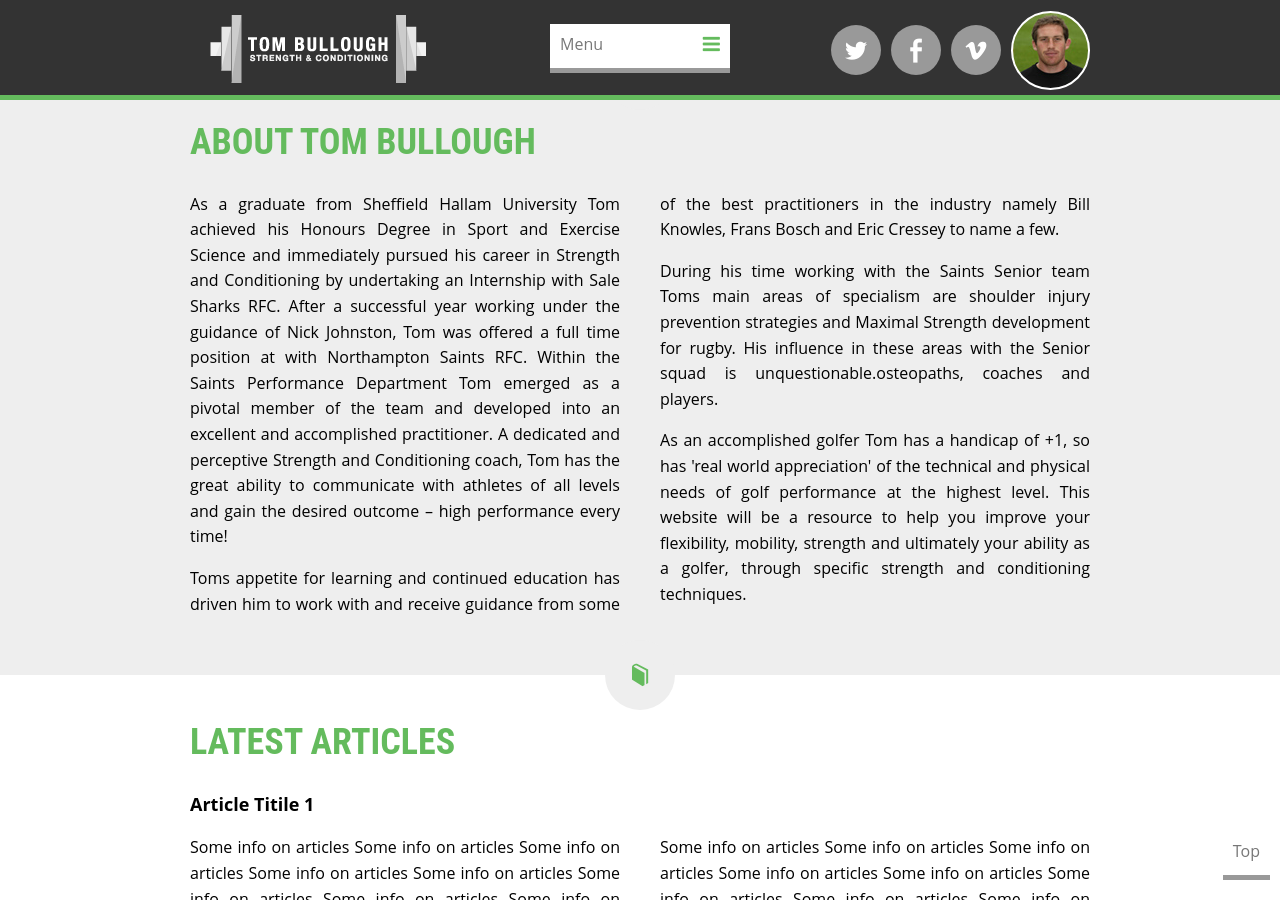
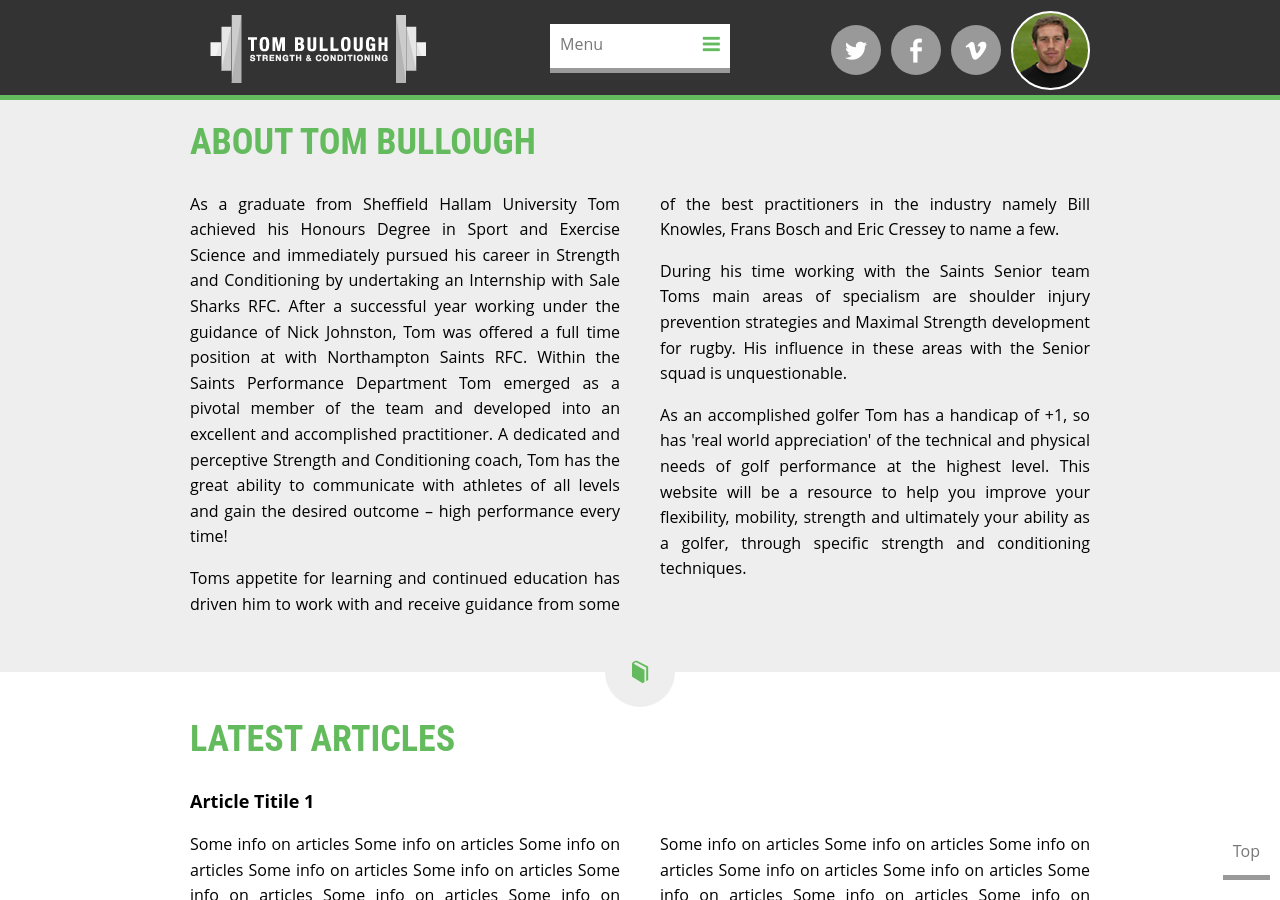
Before and after one commit to tbullough/tbullough.github.io, a Jekyll site: the page built from index.html, in a window 1280 px wide and 900 px high, scrolled down 435 px. Built offline with Jekyll 4.4.1, drawn with Linux system fonts in a browser that asks for light colours; Markdown is read by kramdown in place of the engine named in the settings.

Commit message:
Update about.yml
remove text

```diff
--- a/_data/about.yml
+++ b/_data/about.yml
@@ -1,5 +1,5 @@
 - title: About Tom Bullough
   paragraph: As a graduate from Sheffield Hallam University Tom achieved his Honours Degree in Sport and Exercise Science and immediately pursued his career in Strength and Conditioning by undertaking an Internship with Sale Sharks RFC. After a successful year working under the guidance of Nick Johnston, Tom was offered a full time position at with Northampton Saints RFC. Within the Saints Performance Department Tom emerged as a pivotal member of the team and developed into an excellent and accomplished practitioner. A dedicated and perceptive Strength and Conditioning coach, Tom has the great ability to communicate with athletes of all levels and gain the desired outcome – high performance every time!
 - paragraph: Toms appetite for learning and continued education has driven him to work with and receive guidance from some of the best practitioners in the industry namely Bill Knowles, Frans Bosch and Eric Cressey to name a few.
-- paragraph: During his time working with the Saints Senior team Toms main areas of specialism are shoulder injury prevention strategies and Maximal Strength development for rugby. His influence in these areas with the Senior squad is unquestionable.osteopaths, coaches and players.
+- paragraph: During his time working with the Saints Senior team Toms main areas of specialism are shoulder injury prevention strategies and Maximal Strength development for rugby. His influence in these areas with the Senior squad is unquestionable.
 - paragraph: As an accomplished golfer Tom has a handicap of +1, so has 'real world appreciation' of the technical and physical needs of golf performance at the highest level. This website will be a resource to help you improve your flexibility, mobility, strength and ultimately your ability as a golfer, through specific strength and conditioning techniques.
```
